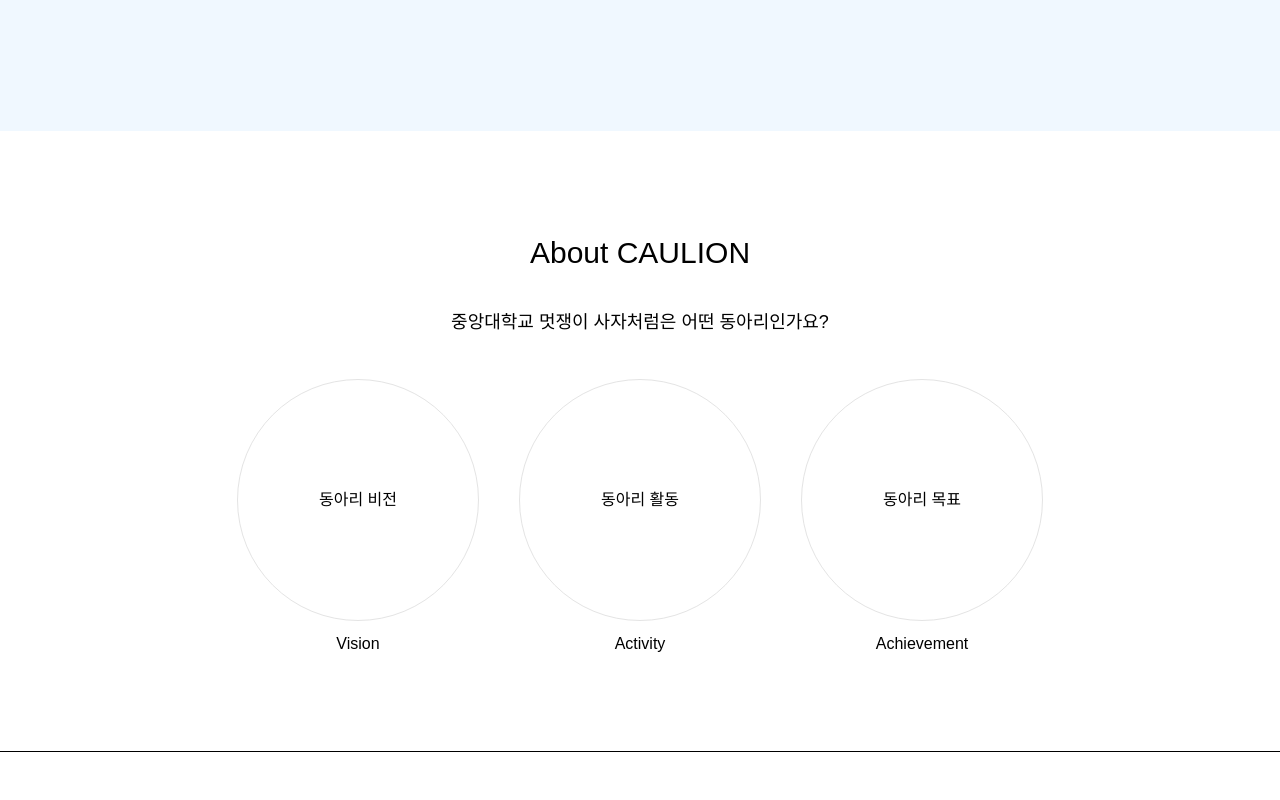
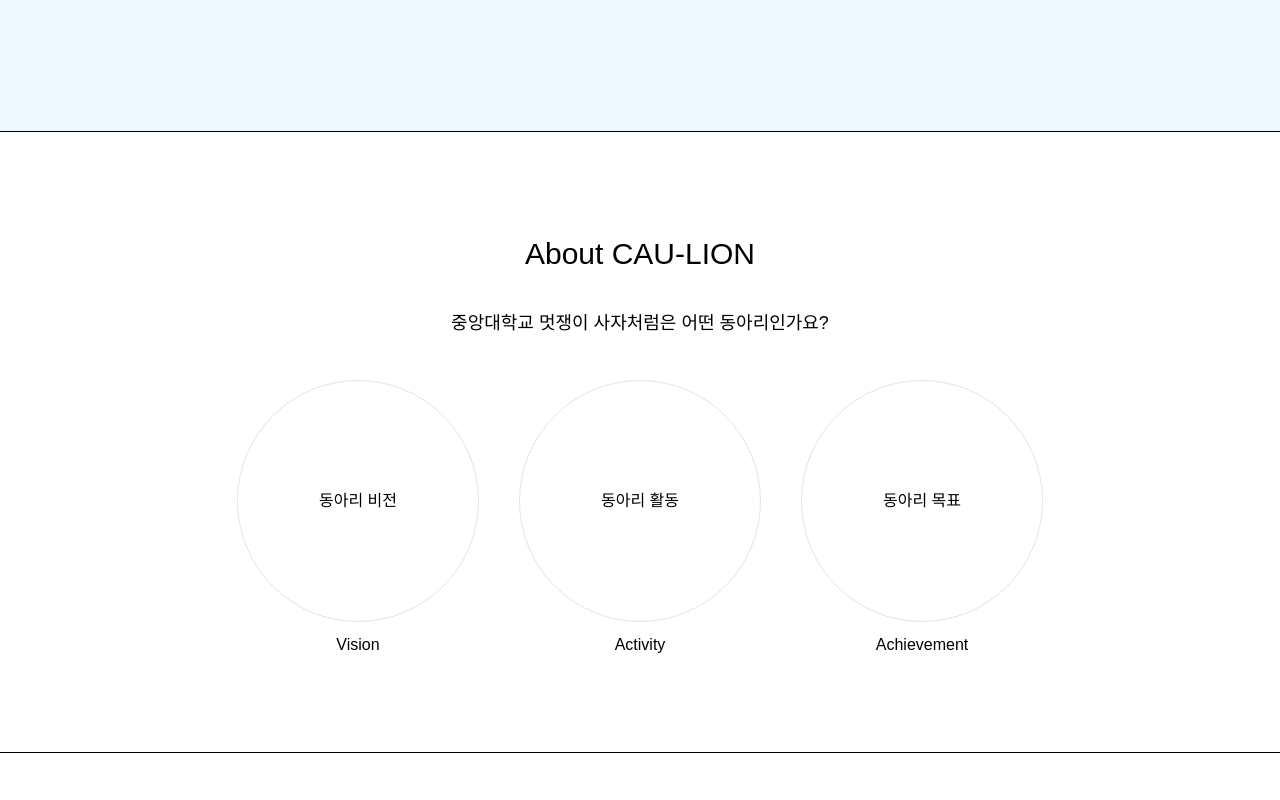
Before and after one commit to ddongule/cau-lion-front, a React (Create React App) app: page / in a window 1280 px wide. Shown: the part 480-1280 px from the top of the page. Built offline with nearby package versions, Linux system fonts and the light colour scheme; a web font is replaced by a local one.

Commit message:
[UPDATE] intro section border

```diff
--- a/src/assets/css/about/_introsection.scss
+++ b/src/assets/css/about/_introsection.scss
@@ -1,5 +1,7 @@
 .intro-section {
+    border-top: solid 0.1px;
     padding: 30px 100px;
+
     .intro-section-cards {
         display: flex;
         justify-content: center;
--- a/src/components/about/IntroSection.js
+++ b/src/components/about/IntroSection.js
@@ -7,7 +7,7 @@
   constructor(props) {
     super(props);
     this.state = {
-      title: "About CAULION",
+      title: "About CAU-LION",
       subtitles: ["중앙대학교 멋쟁이 사자처럼은 어떤 동아리인가요?"],
       cards: [
         {
```
